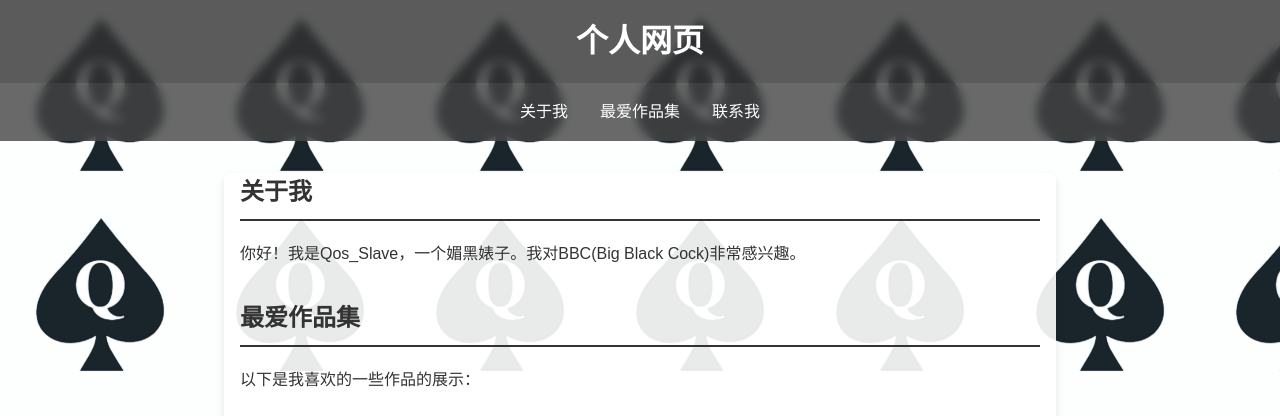
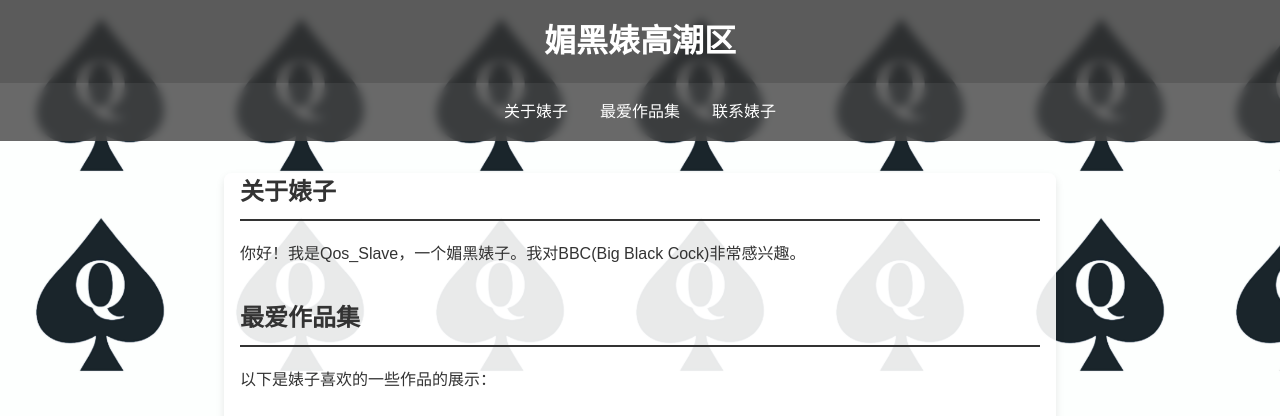
Before and after one commit to QosSlave/my-personal-website, a plain HTML site: page index.html in a window 1280 px wide. Shown: the top 416 px of the page. Drawn offline with Linux system fonts and the light colour scheme.

Commit message:
Your commit message here

```diff
--- a/index.html
+++ b/index.html
@@ -109,21 +109,21 @@
 </head>
 <body>
     <header>
-        <h1>个人网页</h1>
+        <h1>媚黑婊高潮区</h1>
     </header>
     <nav>
-        <a href="#about">关于我</a>
+        <a href="#about">关于婊子</a>
         <a href="#portfolio">最爱作品集</a>
-        <a href="#contact">联系我</a>
+        <a href="#contact">联系婊子</a>
     </nav>
     <div class="container">
         <section id="about" class="section">
-            <h2>关于我</h2>
+            <h2>关于婊子</h2>
             <p>你好！我是Qos_Slave，一个媚黑婊子。我对BBC(Big Black Cock)非常感兴趣。</p>
         </section>
         <section id="portfolio" class="section">
             <h2>最爱作品集</h2>
-            <p>以下是我喜欢的一些作品的展示：</p>
+            <p>以下是婊子喜欢的一些作品的展示：</p>
             <div class="portfolio">
                 <img src="project1.jpg" alt="项目1">
                 <img src="project2.jpg" alt="项目2">
@@ -139,15 +139,15 @@
             </div>
         </section>
         <section id="contact" class="section">
-            <h2>联系我</h2>
-            <p>你可以通过以下方式联系我：</p>
+            <h2>联系婊子</h2>
+            <p>你可以通过以下方式联系婊子：</p>
             <p>社交媒体:
                 <a href="https://x.com/Qos_Slave798" target="_blank">  X  </a>
             </p>
         </section>
     </div>
     <footer>
-        <p>&copy; 2024 个人网页. 保留所有权利。</p>
+        <p>&copy; 2024 婊子网页. 保留所有权利。</p>
     </footer>
 </body>
 </html>
```
Also changed, not shown: 1 other file.
